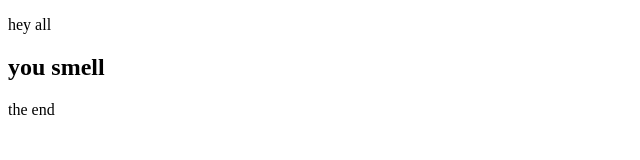
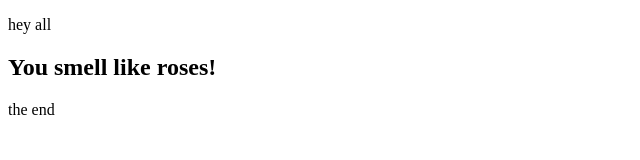
Before and after one commit to BrewNoculars/vigilant-adventure, a plain HTML site: page index.html in a window 1280 px wide. Shown: the whole page, without its empty margins (0-640 px from the left). Drawn offline with Linux system fonts and the light colour scheme.

Commit message:
changed a few things

```diff
--- a/index.html
+++ b/index.html
@@ -7,7 +7,7 @@
 <body>
 	<p>hey all</p>
 	<section>
-		<h1>you smell</h1>
+		<h1>You smell like roses!</h1>
 	</section>
 	<footer>
 		<p>the end</p>
```
